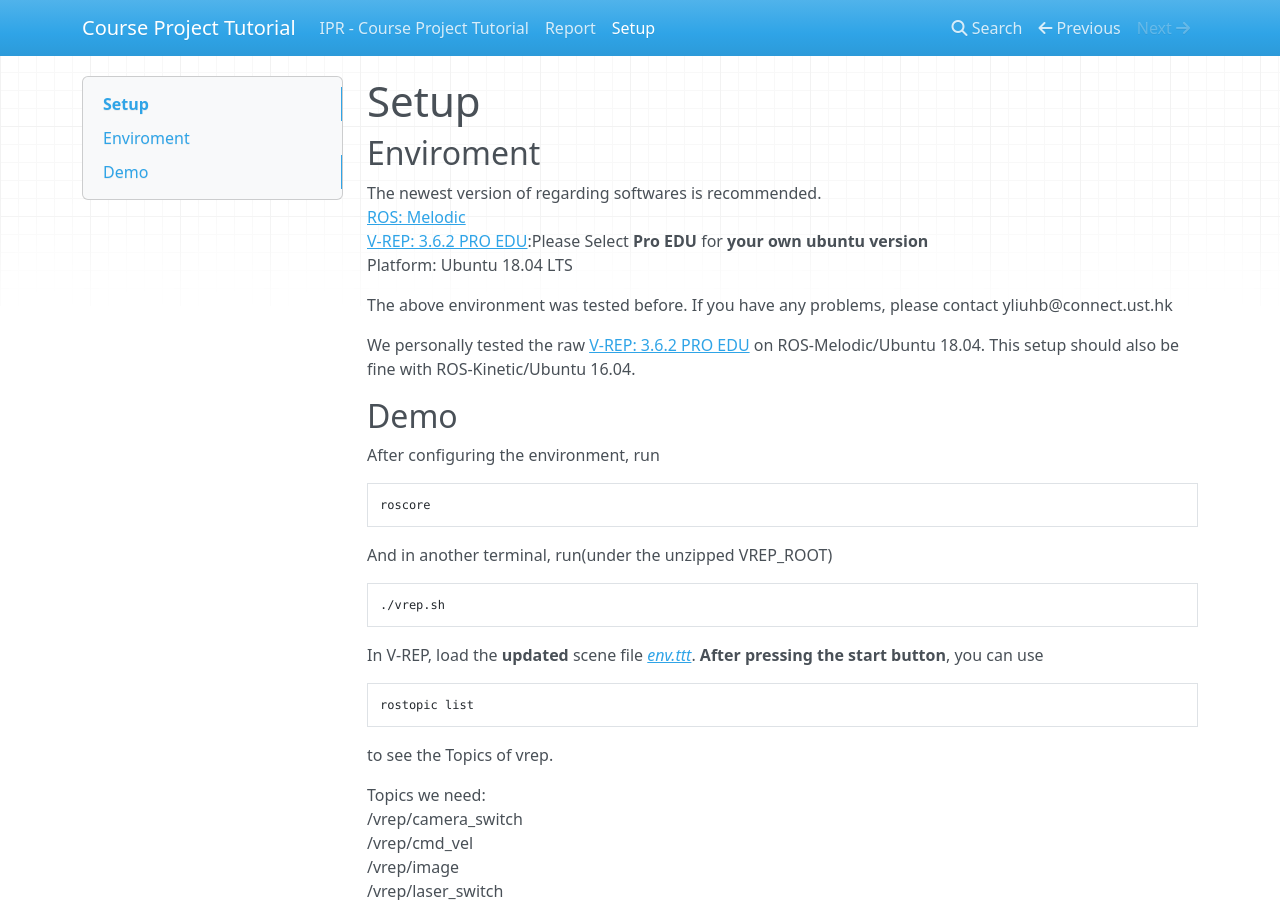
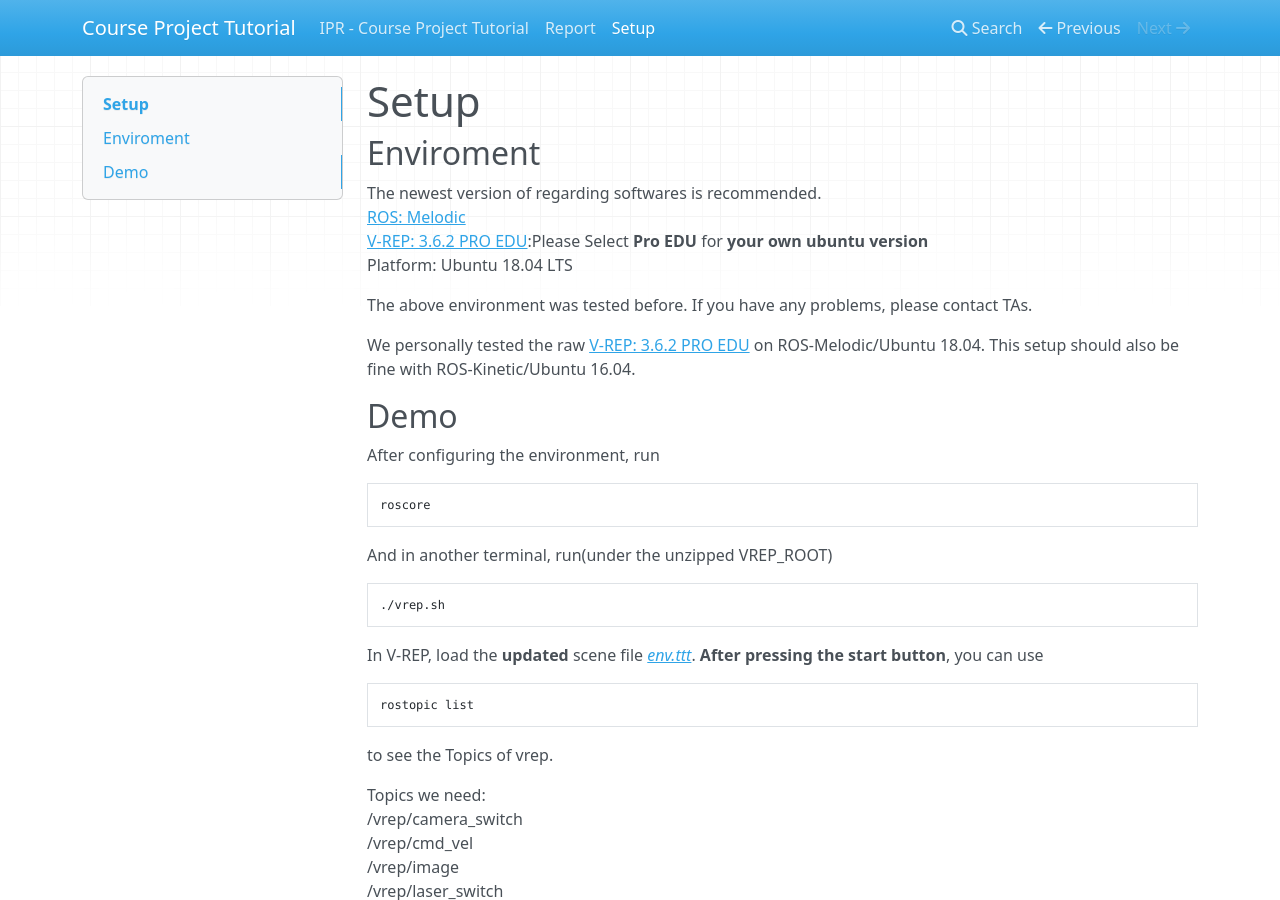
Before and after one commit to ramlab-ipr-project/course-project-tutorial.github.io, an MkDocs documentation site: the page built from docs/setup.md, in a window 1280 px wide and 900 px high. Built offline with MkDocs 1.6.1, drawn with Linux system fonts in a browser that asks for light colours; nearby versions of some CDN libraries.

Commit message:
clean up TA contact

```diff
--- a/docs/setup.md
+++ b/docs/setup.md
@@ -6,7 +6,7 @@ The newest version of regarding softwares is recommended.<br>
 [V-REP: 3.6.2 PRO EDU]:Please Select **Pro EDU** for **your own ubuntu version** <br>
 Platform: Ubuntu 18.04 LTS
 
-The above environment was tested before. If you have any problems, please contact yliuhb@connect.ust.hk
+The above environment was tested before. If you have any problems, please contact TAs.
 
 We personally tested the raw [V-REP: 3.6.2 PRO EDU] on ROS-Melodic/Ubuntu 18.04. This setup should also be fine with ROS-Kinetic/Ubuntu 16.04.
 
```
